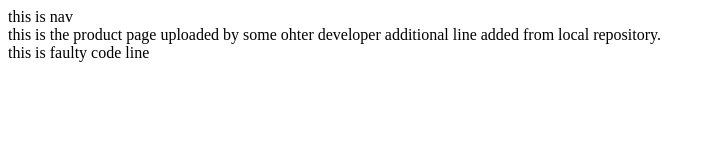
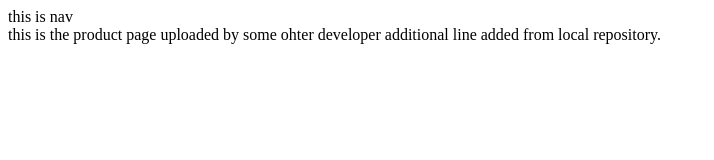
Before and after one commit to sukruthn-18/sample-Remote-Repo, a plain HTML site: page product.html in a window 1280 px wide. Shown: the whole page, without its empty margins (0-714 px from the left). Drawn offline with Linux system fonts and the light colour scheme.

Commit message:
Revert "added div"
This reverts commit 25ebbcf1cc1842d9fe20a3762c60e178e88b84e4.

```diff
--- a/product.html
+++ b/product.html
@@ -11,9 +11,5 @@
     </nav>
 this is the product page uploaded by some ohter developer
 additional line added from local repository.
-
-<div>
-    this is faulty code line
-</div>
 </body>
 </html>
```
